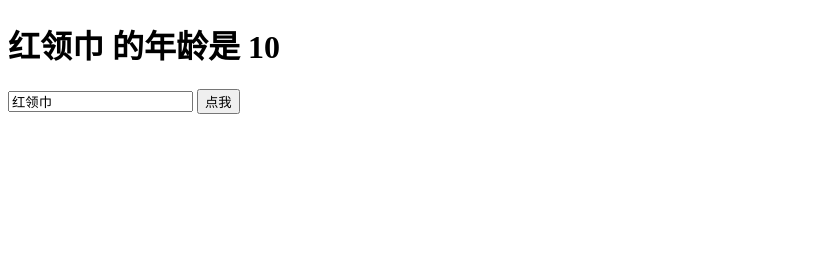
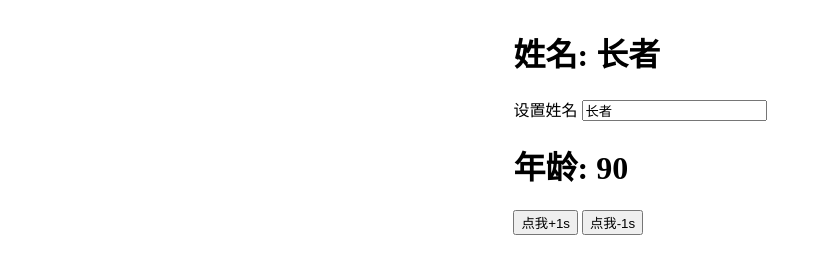
Before and after one commit to strugglebak/mvvm, a plain HTML site: page index.html in a window 1280 px wide. Shown: the whole page, without its empty margins (0-822 px from the left). Drawn offline with Linux system fonts and the light colour scheme.

Commit message:
修复在 mvvm 实例中 methods 访问不到 data 变量的 bug

```diff
--- a/index.html
+++ b/index.html
@@ -5,11 +5,28 @@
       <meta name="viewport" content="width=device-width, user-scalable=no, initial-scale=1.0, maximum-scale=1.0, minimum-scale=1.0">
       <title>mvvm 框架演示</title>
     </head>
+    <style>
+      #app {
+        display: flex;
+        justify-content: center;
+        flex-direction: column;
+        align-items: center;
+      }
+    </style>
     <body>
       <div id="app">
-        <h1>{{name}} 的年龄是 {{age}}</h1>
-        <input v-model="name" type="text">
-        <button v-on:click="clickMe">点我</button>
+        <div class="wrapper">
+          <h1>姓名: {{name}}</h1>
+          <label for="">
+            设置姓名
+            <input v-model="name" type="text">
+          </label>
+          <h1>年龄: {{age}}</h1>
+          <div class="button">
+            <button v-on:click="addLife">点我+1s</button>
+            <button v-on:click="removeLife">点我-1s</button>
+          </div>
+        </div>
       </div>
       <script src="./src/observer.js" charset="utf-8"></script>
       <script src="./src/subject.js" charset="utf-8"></script>
@@ -20,20 +37,19 @@
         var vm = new Mvvm({
           el: '#app',
           data: {
-            name: '红领巾',
-            age: 10,
+            name: '长者',
+            age: 90,
           },
           methods: {
-            talk() {
-              alert('hello world');
+            addLife() {
+              this.age += 1;
             },
-            clickMe() {
-              alert('你点击了 button');
+            removeLife() {
+              this.age -= 1;
             }
           },
         });
-        console.log(vm.name, vm.age);
-        vm.talk();
+        alert(`目前${vm.name}的年龄是${vm.age}岁`);
       </script>
     </body>
   </html>
--- a/src/compiler.js
+++ b/src/compiler.js
@@ -56,7 +56,7 @@ Compiler.prototype.bindModel = function(attribute, node) {
 Compiler.prototype.bindEventHandle = function(directive, attribute, node) {
     let eventType = directive.substr(5); // "click"
     let methodsName = attribute.value;   // "clikcMe"
-    node.addEventListener(eventType, this.vm.$methods[methodsName]);
+    node.addEventListener(eventType, this.vm.$methods[methodsName].bind(this.vm));
 }
 Compiler.prototype.render2Text = function(node) {
     let regex = /{{(.+?)}}/g; // 正则，匹配 {{}} 字符串
--- a/src/mvvm.js
+++ b/src/mvvm.js
@@ -6,8 +6,8 @@ function Mvvm(options) {
 Mvvm.prototype.init = function(options) {
     let {el, data, methods} = options;
     this.$el = document.querySelector(el);
-    this.$data = data;
-    this.$methods = methods;
+    this.$data = data || {};
+    this.$methods = methods || {};
 
     // 当访问 vm.name 时相当于访问 vm.$data.name, 这里就需要用到 Object.defineProperty 数据劫持
     // 当访问 vm.talk() 时相当于访问 vm.$methods.talk()
```
